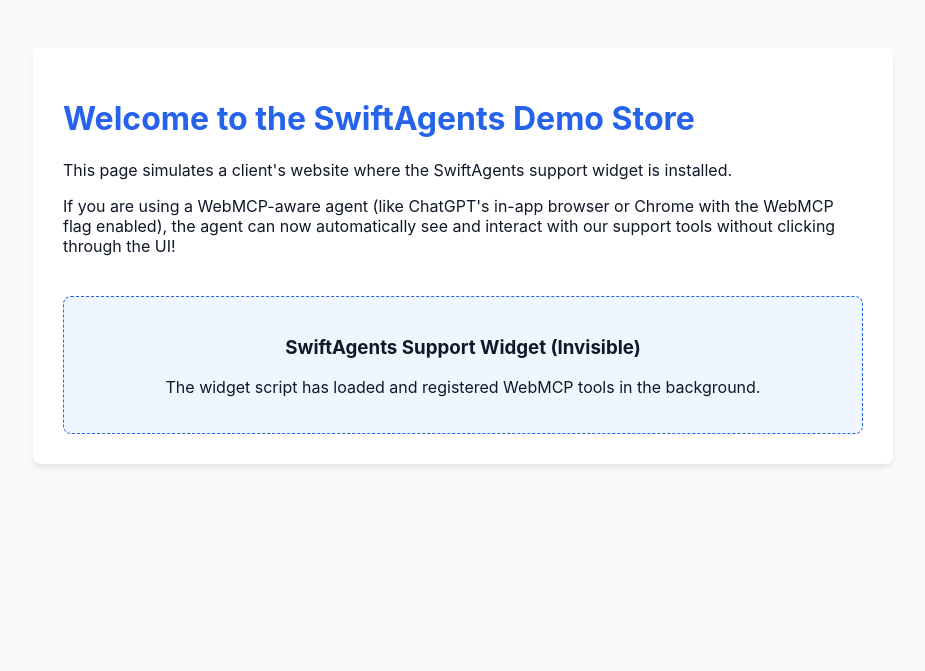
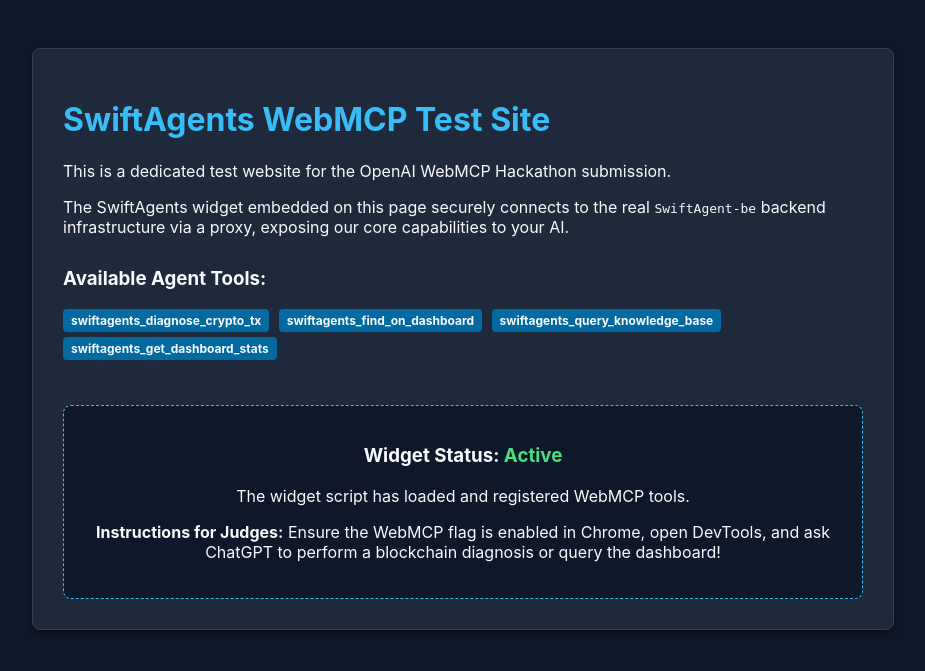
Before and after one commit to SerendptAI/SwiftAgents-WebMCP, a FastAPI app: page / in a window 1280 px wide. Shown: the top 671 px of the page, without its empty margins (177-1102 px from the left). Run offline with FastAPI, Linux system fonts and the light colour scheme.

Commit message:
feat(ui): Develop test widget frontend for WebMCP tools

```diff
--- a/static/widget.js
+++ b/static/widget.js
@@ -1,95 +1,94 @@
-// SwiftAgents WebMCP Widget Script
-// This script simulates the widget embedding on a client's page and registers WebMCP tools.
+// SwiftAgents WebMCP Real API Widget Script
 
 (function() {
-    console.log("SwiftAgents Widget Loaded.");
+    console.log("SwiftAgents Widget Loaded (Real API version).");
 
-    // Feature detection for WebMCP
     if ("modelContext" in window.navigator) {
         console.log("WebMCP supported! Registering SwiftAgents tools...");
 
-        // Tool 1: Check Order Status
+        // Tool 1: Dashboard Stats
         navigator.modelContext.registerTool({
-            name: "swiftagents_check_order_status",
-            description: "Checks the status of a customer's order by order number",
+            name: "swiftagents_get_dashboard_stats",
+            description: "Fetches live analytics and statistics from the SwiftAgents dashboard",
+            inputSchema: {
+                type: "object",
+                properties: {}
+            },
+            async execute() {
+                console.log("Executing get_dashboard_stats");
+                const response = await fetch('/api/proxy/stats');
+                const result = await response.json();
+                return { content: [{ type: "text", text: JSON.stringify(result, null, 2) }] };
+            }
+        });
+
+        // Tool 2: Stroll Find
+        navigator.modelContext.registerTool({
+            name: "swiftagents_find_on_dashboard",
+            description: "Uses the AI crawler to find where a specific feature or page is located on the dashboard",
             inputSchema: {
                 type: "object",
                 properties: {
-                    orderNumber: { type: "string", description: "The order number to check (e.g., 12345)" }
-                },
-                required: ["orderNumber"]
-            },
-            async execute({ orderNumber }) {
-                console.log(`Executing check_order_status for ${orderNumber}`);
-                const response = await fetch(`/api/order/${orderNumber}`);
-                const result = await response.json();
-                return { content: [{ type: "text", text: result.statusMessage }] };
-            }
-        });
-
-        // Tool 2: Submit Support Ticket
-        navigator.modelContext.registerTool({
-            name: "swiftagents_submit_support_ticket",
-            description: "Submits a new support ticket for the customer",
-            inputSchema: {
-                type: "object",
-                properties: {
-                    issue: { type: "string", description: "Description of the customer's issue" },
-                    email: { type: "string", description: "Customer's email address" }
-                },
-                required: ["issue", "email"]
-            },
-            async execute({ issue, email }) {
-                console.log(`Executing submit_support_ticket for ${email}`);
-                const response = await fetch('/api/ticket', {
-                    method: 'POST',
-                    headers: { 'Content-Type': 'application/json' },
-                    body: JSON.stringify({ issue, email })
-                });
-                const result = await response.json();
-                return { content: [{ type: "text", text: result.message + ` (Ticket ID: ${result.ticketId})` }] };
-            }
-        });
-
-        // Tool 3: Get FAQ Answer
-        navigator.modelContext.registerTool({
-            name: "swiftagents_get_faq_answer",
-            description: "Searches the FAQ knowledge base for an answer",
-            inputSchema: {
-                type: "object",
-                properties: {
-                    query: { type: "string", description: "The question or topic to search for" }
+                    query: { type: "string", description: "What to find (e.g., 'billing page' or 'API keys')" }
                 },
                 required: ["query"]
             },
             async execute({ query }) {
-                console.log(`Executing get_faq_answer for "${query}"`);
-                const response = await fetch(`/api/faq?query=${encodeURIComponent(query)}`);
+                console.log(`Executing find_on_dashboard for: ${query}`);
+                const response = await fetch('/api/proxy/find', {
+                    method: 'POST',
+                    headers: { 'Content-Type': 'application/json' },
+                    body: JSON.stringify({ query })
+                });
                 const result = await response.json();
-                return { content: [{ type: "text", text: result.answer }] };
+                return { content: [{ type: "text", text: JSON.stringify(result, null, 2) }] };
             }
         });
 
-        // Tool 4: Escalate to Human
+        // Tool 3: Diagnose Crypto Tx
         navigator.modelContext.registerTool({
-            name: "swiftagents_escalate_to_human",
-            description: "Escalates the conversation to a human support agent",
+            name: "swiftagents_diagnose_crypto_tx",
+            description: "Diagnoses a blockchain transaction hash for errors or status across EVM and BTC chains",
             inputSchema: {
                 type: "object",
                 properties: {
-                    reason: { type: "string", description: "Reason for escalation" }
+                    tx_hash: { type: "string", description: "The transaction hash" },
+                    chain: { type: "string", description: "The blockchain network (e.g., 'ethereum', 'bitcoin', 'polygon')" }
                 },
-                required: ["reason"]
+                required: ["tx_hash", "chain"]
             },
-            async execute({ reason }) {
-                console.log(`Executing escalate_to_human for reason: ${reason}`);
-                const response = await fetch('/api/escalate', {
+            async execute({ tx_hash, chain }) {
+                console.log(`Executing diagnose_crypto_tx for ${tx_hash} on ${chain}`);
+                const response = await fetch('/api/proxy/diagnose', {
                     method: 'POST',
                     headers: { 'Content-Type': 'application/json' },
-                    body: JSON.stringify({ reason })
+                    body: JSON.stringify({ tx_hash, chain })
                 });
                 const result = await response.json();
-                return { content: [{ type: "text", text: `${result.status} Agent Assigned: ${result.agentAssigned}` }] };
+                return { content: [{ type: "text", text: JSON.stringify(result, null, 2) }] };
+            }
+        });
+
+        // Tool 4: Knowledge Query
+        navigator.modelContext.registerTool({
+            name: "swiftagents_query_knowledge_base",
+            description: "Semantically searches the SwiftAgents knowledge base for documentation and answers",
+            inputSchema: {
+                type: "object",
+                properties: {
+                    query: { type: "string", description: "The search query" }
+                },
+                required: ["query"]
+            },
+            async execute({ query }) {
+                console.log(`Executing query_knowledge_base for: ${query}`);
+                const response = await fetch('/api/proxy/query', {
+                    method: 'POST',
+                    headers: { 'Content-Type': 'application/json' },
+                    body: JSON.stringify({ query })
+                });
+                const result = await response.json();
+                return { content: [{ type: "text", text: JSON.stringify(result, null, 2) }] };
             }
         });
 
--- a/templates/index.html
+++ b/templates/index.html
@@ -3,23 +3,33 @@
 <head>
     <meta charset="UTF-8">
     <meta name="viewport" content="width=device-width, initial-scale=1.0">
-    <title>SwiftAgents Demo Store</title>
+    <title>SwiftAgents API Test Site</title>
     <style>
-        body { font-family: -apple-system, BlinkMacSystemFont, "Segoe UI", Roboto, Helvetica, Arial, sans-serif; padding: 40px; background-color: #f9fafb; color: #111827; }
-        .container { max-width: 800px; margin: 0 auto; background: white; padding: 30px; border-radius: 8px; box-shadow: 0 4px 6px -1px rgba(0, 0, 0, 0.1); }
-        h1 { color: #2563eb; }
-        .widget-placeholder { margin-top: 40px; padding: 20px; background: #eff6ff; border: 1px dashed #2563eb; border-radius: 8px; text-align: center; }
+        body { font-family: -apple-system, BlinkMacSystemFont, "Segoe UI", Roboto, Helvetica, Arial, sans-serif; padding: 40px; background-color: #0f172a; color: #f8fafc; }
+        .container { max-width: 800px; margin: 0 auto; background: #1e293b; padding: 30px; border-radius: 8px; box-shadow: 0 4px 6px -1px rgba(0, 0, 0, 0.5); border: 1px solid #334155; }
+        h1 { color: #38bdf8; }
+        .widget-placeholder { margin-top: 40px; padding: 20px; background: #0f172a; border: 1px dashed #38bdf8; border-radius: 8px; text-align: center; }
+        .tag { display: inline-block; padding: 4px 8px; background: #0369a1; border-radius: 4px; font-size: 12px; font-weight: bold; margin-right: 5px; margin-bottom: 5px;}
     </style>
 </head>
 <body>
     <div class="container">
-        <h1>Welcome to the SwiftAgents Demo Store</h1>
-        <p>This page simulates a client's website where the SwiftAgents support widget is installed.</p>
-        <p>If you are using a WebMCP-aware agent (like ChatGPT's in-app browser or Chrome with the WebMCP flag enabled), the agent can now automatically see and interact with our support tools without clicking through the UI!</p>
+        <h1>SwiftAgents WebMCP Test Site</h1>
+        <p>This is a dedicated test website for the OpenAI WebMCP Hackathon submission.</p>
+        <p>The SwiftAgents widget embedded on this page securely connects to the real <code>SwiftAgent-be</code> backend infrastructure via a proxy, exposing our core capabilities to your AI.</p>
+
+        <div style="margin-top: 30px;">
+            <h3>Available Agent Tools:</h3>
+            <span class="tag">swiftagents_diagnose_crypto_tx</span>
+            <span class="tag">swiftagents_find_on_dashboard</span>
+            <span class="tag">swiftagents_query_knowledge_base</span>
+            <span class="tag">swiftagents_get_dashboard_stats</span>
+        </div>
 
         <div class="widget-placeholder">
-            <h3>SwiftAgents Support Widget (Invisible)</h3>
-            <p>The widget script has loaded and registered WebMCP tools in the background.</p>
+            <h3>Widget Status: <span style="color: #4ade80;">Active</span></h3>
+            <p>The widget script has loaded and registered WebMCP tools.</p>
+            <p><strong>Instructions for Judges:</strong> Ensure the WebMCP flag is enabled in Chrome, open DevTools, and ask ChatGPT to perform a blockchain diagnosis or query the dashboard!</p>
         </div>
     </div>
 
```
